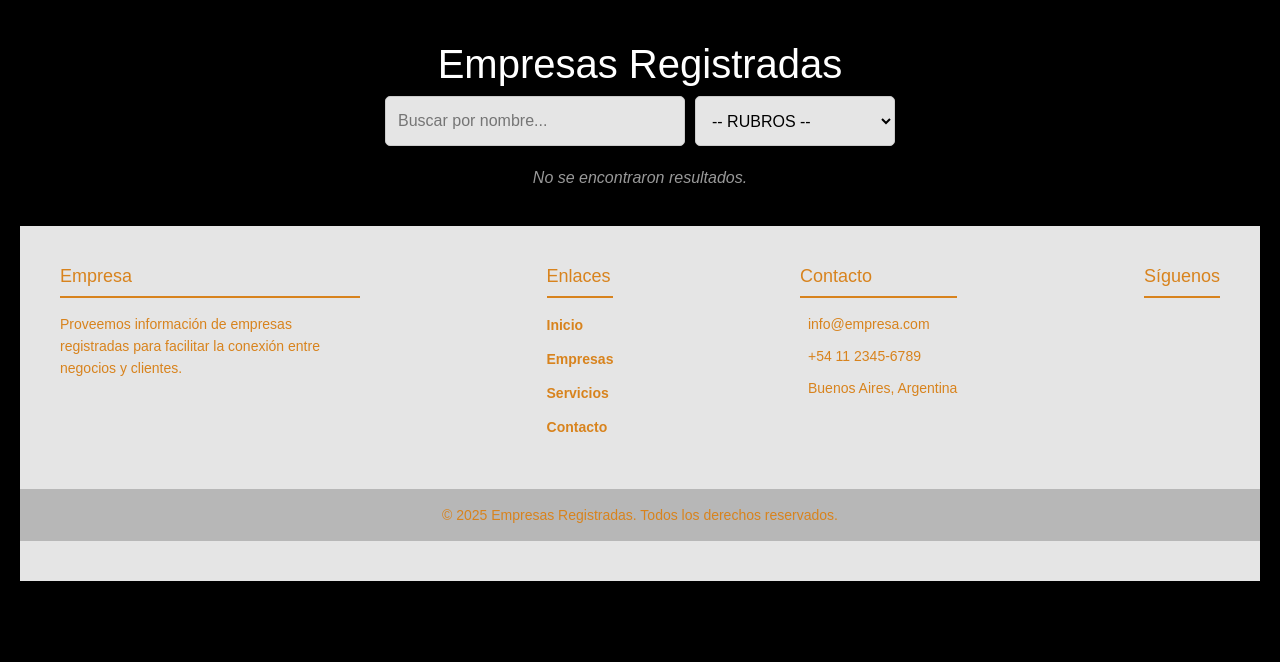
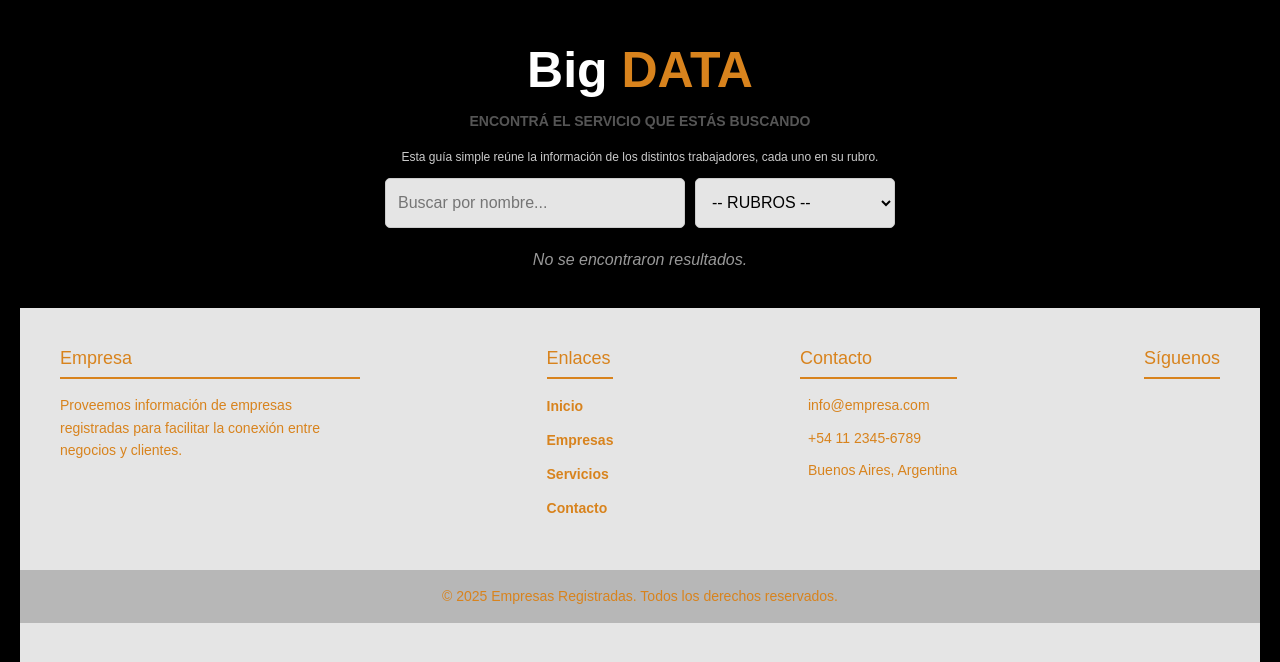
Before and after one commit to JuanNahual/biggdataa, a Django app: template Empresas/templates/Empresas/lista_empresas.html in a window 1280 px wide. Shown: the top 662 px of the page. Run offline with Django 3.2, Linux system fonts and the light colour scheme; the template is opened without the code that fills it, so the values that code supplies are empty.

Commit message:
Update lista_empresas.html

```diff
--- a/Empresas/templates/Empresas/lista_empresas.html
+++ b/Empresas/templates/Empresas/lista_empresas.html
@@ -2,7 +2,14 @@
     {% extends 'Empresas/base.html' %}
     {% block content %}
     <div class="container">
-        <h1>Empresas Registradas</h1>
+
+        <header>
+            <h1><span class="big">Big</span> <span class="data">DATA</span></h1>
+            <p class="subtitulo">ENCONTRÁ EL SERVICIO QUE ESTÁS BUSCANDO</p>
+            <p class="descripcion">
+                Esta guía simple reúne la información de los distintos trabajadores, cada uno en su rubro.
+            </p>
+        </header>
 
         <form id="filterForm">
             <input type="text" id="searchInput" name="q" placeholder="Buscar por nombre...">
```
